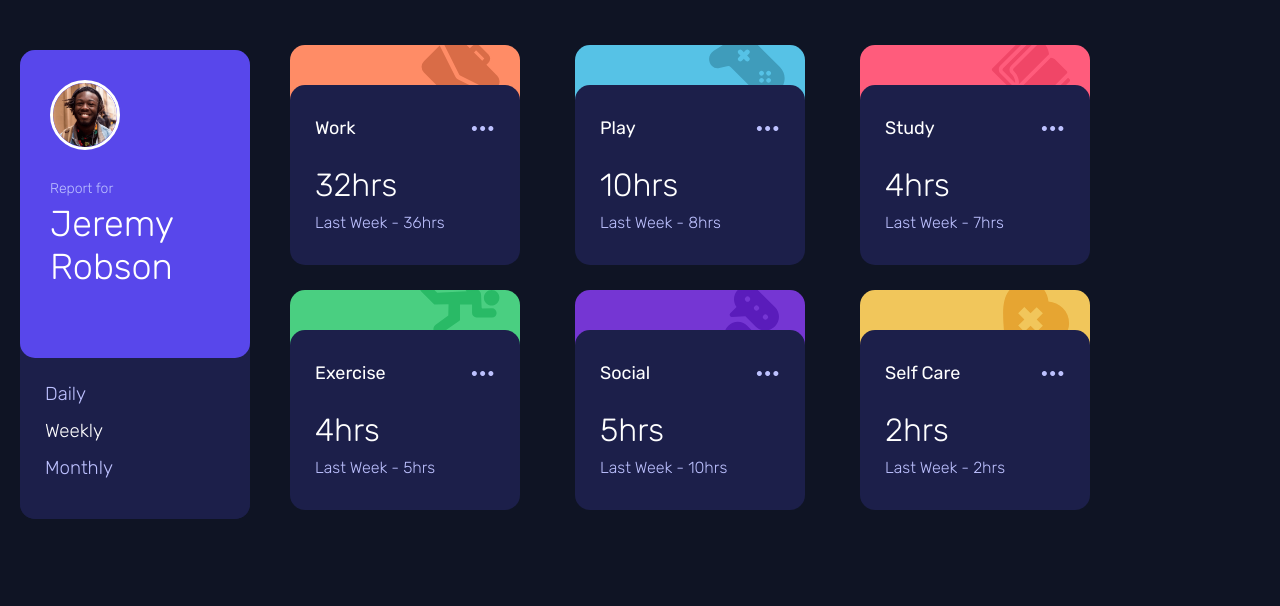
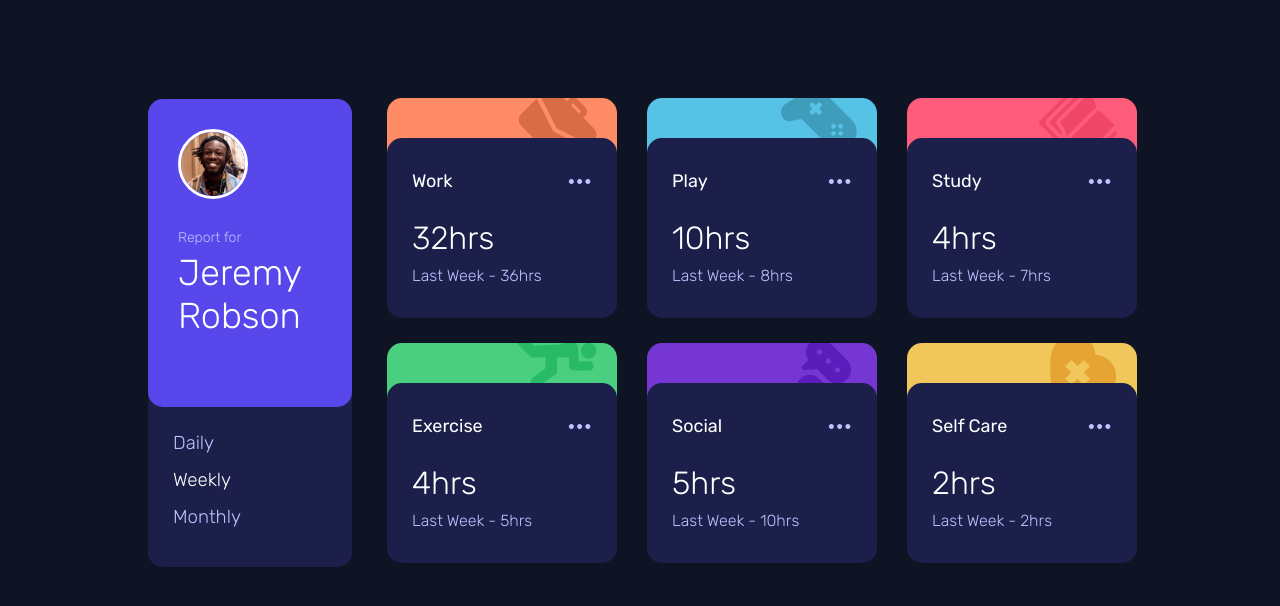
Before and after one commit to anaislcno/Time-Tracker-Dashboard, a React (Vite) app: page / in a window 1280 px wide. Shown: the top 606 px of the page. Built offline with nearby package versions, Linux system fonts and the light colour scheme.

Commit message:
edit media queries

```diff
--- a/src/components/Dashboard/Dashboard.css
+++ b/src/components/Dashboard/Dashboard.css
@@ -6,5 +6,8 @@
 @media screen and (min-width: 767px) {
   .container {
     flex-direction: row;
+    margin: 0px auto;
+    width: 80vw;
+    justify-content: center;
   }
 }
--- a/src/components/TrackerCard/TrackerCard.css
+++ b/src/components/TrackerCard/TrackerCard.css
@@ -142,6 +142,6 @@
   .tracker-card {
     /* Trouver autre chose !!! */
     height: 200px;
-    margin: 15px 20px;
+    margin: 15px 15px;
   }
 }
--- a/src/components/TrackerList/TrackerList.css
+++ b/src/components/TrackerList/TrackerList.css
@@ -8,6 +8,6 @@
     display: grid;
     grid-template-columns: 1fr 1fr 1fr;
     align-content: center;
-    gap: 15px;
+    gap: 15px 0px;
   }
 }
--- a/src/components/UserCard/UserCard.css
+++ b/src/components/UserCard/UserCard.css
@@ -54,6 +54,7 @@
 @media screen and (min-width: 767px) {
   .user-container {
     max-width: 230px;
+    margin: 40px 20px 15px 20px;
   }
   .user-infos {
     flex-direction: column;
@@ -69,6 +70,7 @@
   .timeline {
     flex-direction: column;
     padding: 25px;
+    max-height: 160px;
   }
 
   .btn-timeframe {
--- a/src/index.css
+++ b/src/index.css
@@ -41,7 +41,9 @@ h3 {
   font-weight: 300;
 }
 
-/*
-.main {
-  min-height: 100vh;
-} */
+main {
+  display: flex;
+  justify-content: center;
+  align-items: center;
+  height: 80vh;
+}
```
